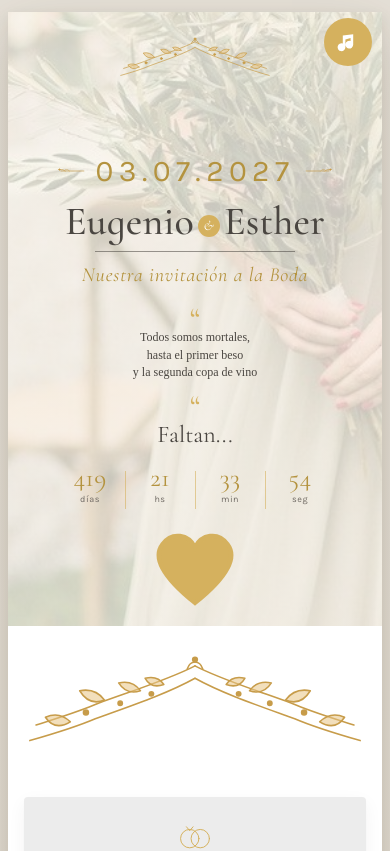
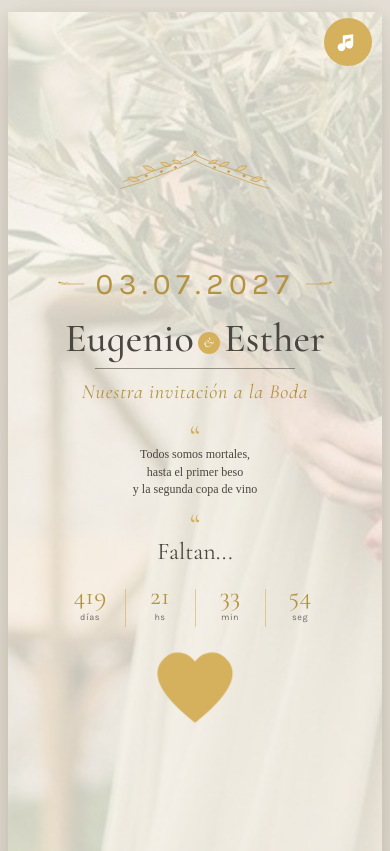
Before and after one commit to YerayCastillo13/BodaEugenioEsther, a React (Vite) app: page / in a window 390 px wide. Shown: the top 851 px of the page. Built offline with nearby package versions, Linux system fonts and the light colour scheme; a web font is replaced by a local one.

Commit message:
Cambios gpt

```diff
--- a/App.jsx
+++ b/App.jsx
@@ -234,6 +234,9 @@ function useCountdown(target) {
 
 // ------- The page -------
 function Invitation() {
+
+  const [scrollY, setScrollY] = useState(0);
+
   // Set the date a couple months out for a live countdown
   const targetDate = useMemo(() => {
     const d = new Date();
@@ -276,13 +279,8 @@ function Invitation() {
   };
 
   useEffect(() => {
-    const bg = document.querySelector(".hero-bg");
-
     const handleScroll = () => {
-      if (!bg) return;
-
-      bg.style.transform =
-        `scale(1.15) translateY(${window.scrollY * 0.25}px)`;
+      setScrollY(window.scrollY);
     };
 
     window.addEventListener("scroll", handleScroll, { passive: true });
@@ -359,7 +357,7 @@ function Invitation() {
         <div
             className="hero-bg"
             style={{
-              transform: `scale(1.15) translateY(${scrollY * 0.25}px)`
+              transform: `scale(1.2) translateY(${scrollY * 0.12}px)`
             }}
           />
 
--- a/index.html
+++ b/index.html
@@ -133,8 +133,14 @@
       var(--paper);
     padding: 20px 36px 0px;
     text-align: center;
-    position: relative;
     overflow: hidden;
+    position: sticky;
+    top: 0;
+    height: 100vh;
+    overflow: hidden;
+    display: flex;
+    flex-direction: column;
+    justify-content: center;
   }
 
   .hero-names,
@@ -950,6 +956,13 @@
     /* Hero section */
     .hero {
       padding: 16px 16px 0px;
+      position: sticky;
+      top: 0;
+      height: 100vh;
+      overflow: hidden;
+      display: flex;
+      flex-direction: column;
+      justify-content: center;
     }
     .hero-top-ornament {
       margin: 4px auto 60px;
```
